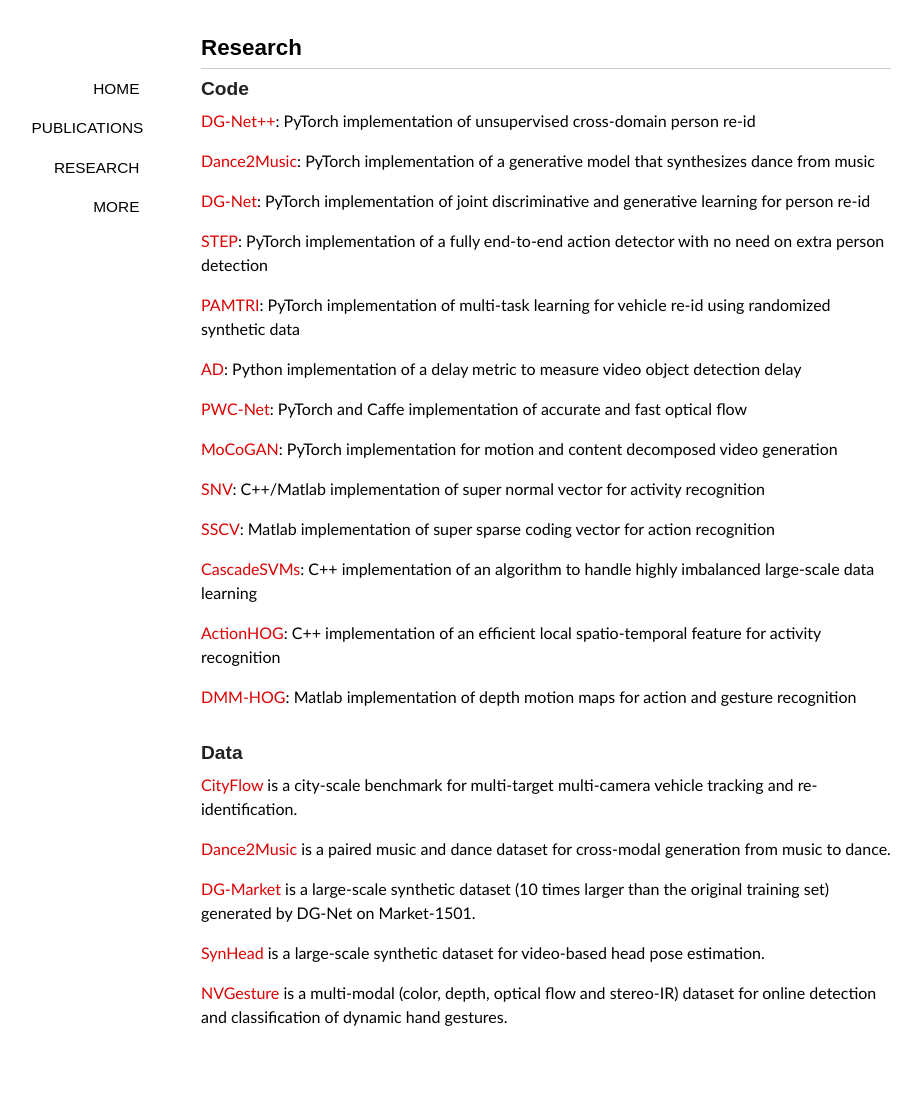
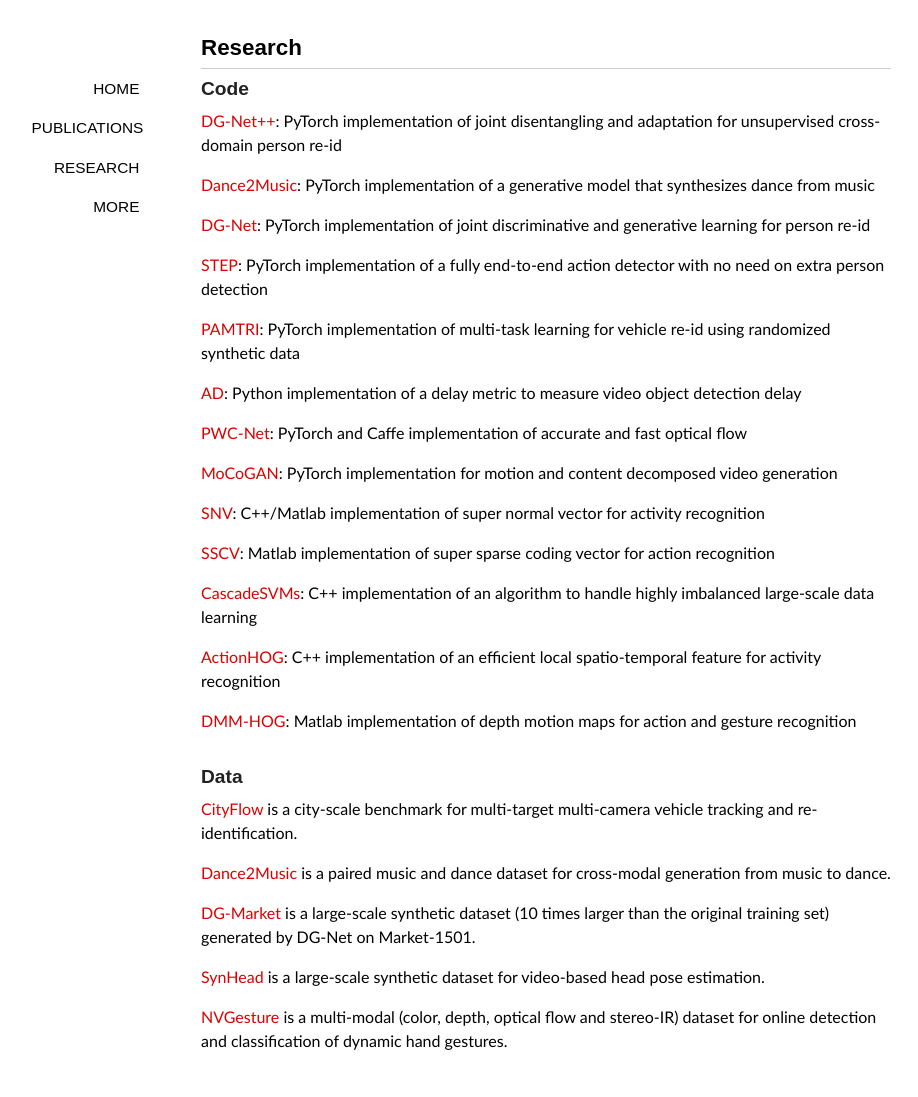
Before and after one commit to xiaodongyang/xiaodongyang.github.io, a Jekyll site: the page built from research/index.md, in a window 1280 px wide. Shown: the whole page, without its empty margins (94-1012 px from the left). Built offline with Jekyll 4.4.1, drawn with Linux system fonts in a browser that asks for light colours; some web fonts are replaced; before the commit the page ends 1073 px from its top, so only the background shows below that.

Commit message:
Update index.md

```diff
--- a/research/index.md
+++ b/research/index.md
@@ -5,7 +5,7 @@
 ---
 ### Code
 
-[DG-Net++](https://github.com/NVlabs/DG-Net-PP): PyTorch implementation of unsupervised cross-domain person re-id
+[DG-Net++](https://github.com/NVlabs/DG-Net-PP): PyTorch implementation of joint disentangling and adaptation for unsupervised cross-domain person re-id
 
 [Dance2Music](https://github.com/NVlabs/Dancing2Music): PyTorch implementation of a generative model that synthesizes dance from music
 
```
